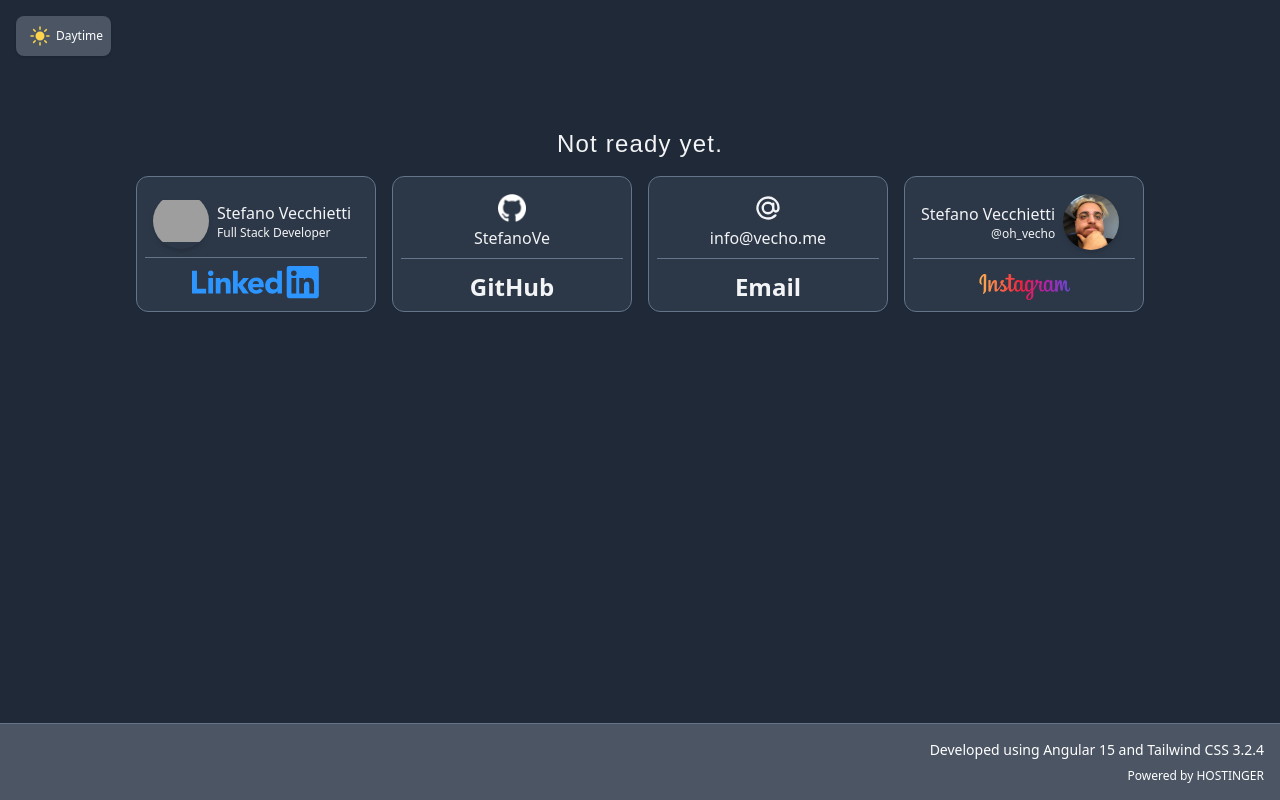
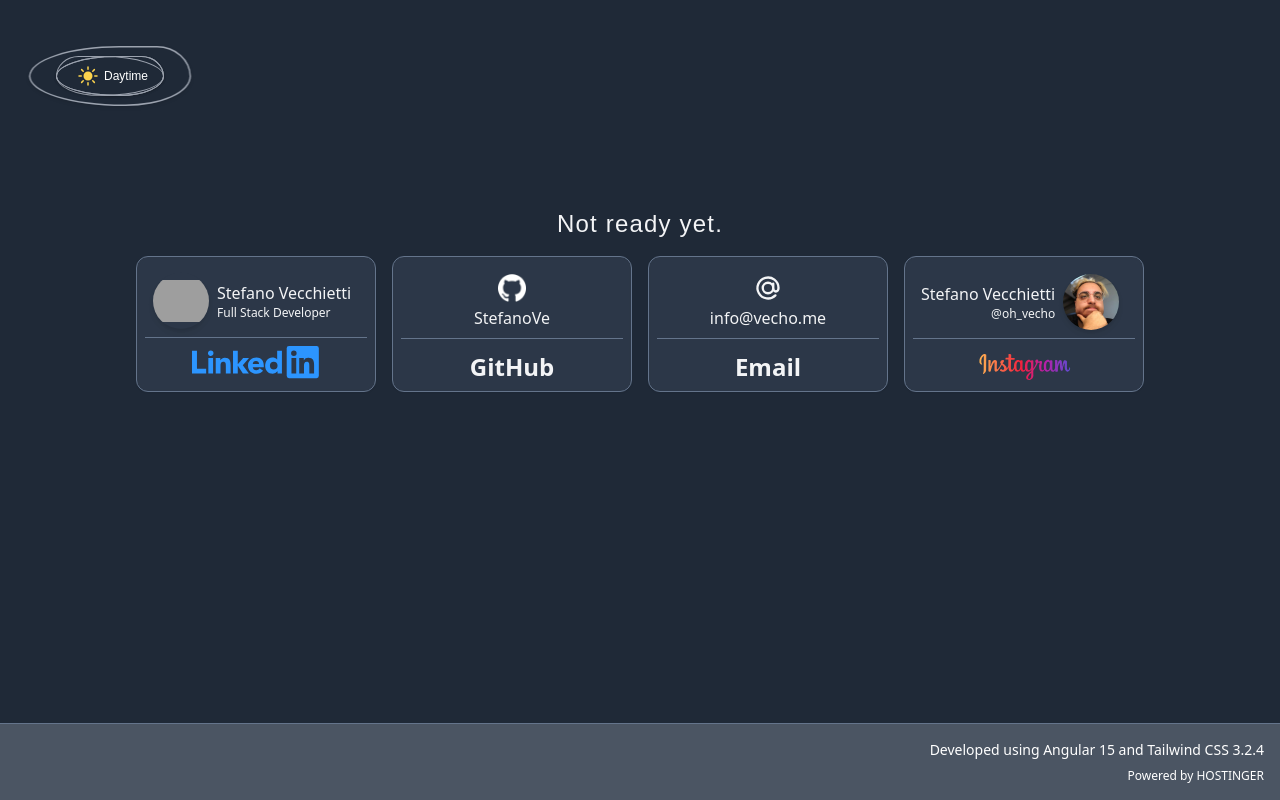
Before and after one commit to StefanoVe/portfolio, an Angular app: page /landing in a window 1280 px wide. Built offline with nearby package versions, Linux system fonts and the light colour scheme; grey boxes are pictures that could not be loaded; a web font is replaced by a local one; what tailwindcss-dotted-background would draw is missing.

Commit message:
ui improvements

```diff
--- a/src/app/app.component.html
+++ b/src/app/app.component.html
@@ -2,9 +2,9 @@
 <div [ngClass]="{ dark: darkMode.enabled }">
   <div
     class="
-      bg-dotted-spacing-10 bg-dotted-gray-200
+      bg-dotted-spacing-10 bg-dotted-gray-500
       dark:bg-dotted-gray-700
-      bg-amber-50
+      bg-gray-50
       dark:bg-gray-800
       text-gray-700
       dark:text-gray-100
@@ -29,7 +29,7 @@
       </div>
     </div>
 
-    <div class="footer space-y-2">
+    <div class="footer border-colors space-y-2">
       <div class="footer-header text-end">
         Developed using Angular 15 and Tailwind CSS 3.2.4
       </div>
--- a/src/app/app.component.scss
+++ b/src/app/app.component.scss
@@ -0,0 +1,11 @@
+.footer {
+    @apply p-4 dark:bg-gray-600 bg-gray-200 text-gray-500 dark:text-white w-full border-t backdrop-blur-sm hidden md:block;
+
+    & .footer-header {
+        @apply text-xs lg:text-sm;
+    }
+
+    & .footer-content {
+        @apply text-[0.50rem] lg:text-xs ;
+    }
+}
--- a/src/app/errors/containers/not-found/not-found.component.html
+++ b/src/app/errors/containers/not-found/not-found.component.html
@@ -2,7 +2,7 @@
   <div class="group/404 cursor-pointer" routerLink="/">
     <div class="img-container w-[28rem]">
       <img
-        class="blob-img group-hover/404:opacity-0 h-80"
+        class="blob blob-img group-hover/404:opacity-0 h-80"
         src="/assets/AI/404-1.png"
       />
       <img
@@ -11,13 +11,20 @@
           opacity-0
           h-full
           horizontal-flip
-          blob-img
+          blob blob-img
         "
         src="/assets/AI/404-2.png"
       />
-      <div class="blob-ring border-colors h-[26rem] w-[30rem]"></div>
+      <div class="blob-ring border-colors h-[26rem] w-[30rem] -top-10"></div>
       <div
-        class="blob-ring border-colors h-96 w-[30rem] scale-x-[-1] scale-y-[-1]"
+        class="
+          blob-ring
+          border-colors
+          h-96
+          w-[30rem]
+          scale-x-[-1] scale-y-[-1]
+          -top-10
+        "
       ></div>
       <div
         class="
@@ -29,7 +36,7 @@
           lg:block
           lg:opacity-0
           group-hover/404:opacity-100
-          animated
+          smooth
           translate-x-20
           group-hover/404:translate-x-0
           cursor-pointer
@@ -39,7 +46,7 @@
           <svg
             xmlns="http://www.w3.org/2000/svg"
             fill="currentColor"
-            class="h-6 w-6 text-current hover:rotate-[315deg] animated"
+            class="h-6 w-6 text-current hover:rotate-[315deg] smooth"
             viewBox="0 0 24 24"
           >
             <path
@@ -50,7 +57,7 @@
       </div>
     </div>
 
-    <div class="sticky z-10 group-hover/404:translate-y-8 animated">
+    <div class="sticky z-10 group-hover/404:translate-y-8 smooth">
       <h1
         class="
           group-hover/404:text-8xl
@@ -61,7 +68,7 @@
           from-purple-600
           to-red-600
           tracking-widest
-          animated
+          smooth
           group-hover/404:opacity-0 group-hover/404:-translate-y-20
           rotate-[6deg]
         "
@@ -72,7 +79,7 @@
         <div class="sticky">
           <span
             class="
-              animated
+              smooth
               group-hover/404:opacity-0
               drop-shadow-md
               group-hover/404:scale-90
@@ -86,7 +93,7 @@
           >
           <span
             class="
-              animated
+              smooth
               opacity-0
               group-hover/404:opacity-100 group-hover/404:text-3xl
               absolute
--- a/src/app/errors/containers/not-found/not-found.component.scss
+++ b/src/app/errors/containers/not-found/not-found.component.scss
@@ -1,50 +1,16 @@
-.animated {
+.smooth {
  @apply transition-all duration-300 ease-in-out
 }
 
-.horizontal-flip {
-    --tw-scale-x: -1;
-}
+
 .img-container {
-    @apply  h-80 group-hover/404:scale-150 group-hover/404:translate-y-20 animated z-50 outline-0 ring-0 border-none group-focus/404:duration-[300ms] group-focus/404:opacity-0 transform-gpu p-4
+    @apply  h-80 group-hover/404:scale-150 group-hover/404:translate-y-20 smooth z-50 outline-0 ring-0 border-none group-focus/404:duration-[300ms] group-focus/404:opacity-0 transform-gpu p-4
 }
 .blob-img {
- @apply   transform-gpu animated blob  w-full  absolute
+ @apply   transform-gpu smooth w-full  absolute
 }
 
 
 .testclass{
     @apply bg-red-500
 }
-
-
-.blob {
-    overflow: hidden;
-    border-radius: 42% 56% 72% 28% / 42% 42% 56% 48%;
-    background-size: cover;
-    background-position: center;
-
-    animation: blob 10s linear infinite;
-
-  }
-
-  @keyframes blob {
-    0%, 100% {
-        border-radius:
-            42% 56% 72% 28% / 42% 42% 56% 48%;
-    }
-
-    33% {
-        border-radius:
-            42% 28% 48% 48% / 28% 28% 72% 72%;
-    }
-
-    66% {
-        border-radius:
-            100% 26% 56% 100% / 100% 100% 56% 56%;
-    }
-}
-
-.blob-ring {
-    @apply blob w-full border absolute -top-10 group-hover/404:w-10 group-hover/404:h-10 animated transform-gpu outline-none right-0
-}
--- a/src/app/widgets/components/toggle-dark-mode/toggle-dark-mode.component.html
+++ b/src/app/widgets/components/toggle-dark-mode/toggle-dark-mode.component.html
@@ -1,5 +1,37 @@
+<div class="w-fit h-10 relative m-10 px-2 group/toggleld">
+  <div
+    class="
+      blob-ring
+      button-border
+      scale-150
+      group-hover/toggleld:scale-[1.8] group-hover/toggleld:rotate-[6deg]
+    "
+  ></div>
+  <div
+    class="
+      blob-ring
+      button-border
+      group-hover/toggleld:scale-150
+      scale-x-[-1]
+      group-hover/toggleld:scale-x-[-1]
+      delay-75
+    "
+  ></div>
+  <div
+    class="blob-ring button-border group-hover/toggleld:scale-125 delay-75"
+  ></div>
+  <div
+    class="blob-ring button-border group-hover/toggleld:scale-120 delay-150"
+  ></div>
+
   <button
-  class="dark-mode-button bg-gray-100 dark:bg-gray-600 text-slate-700 dark:text-white hover:brightness-90 shadow"
+    class="
+      dark-mode-button
+      text-slate-700
+      dark:text-white
+      group-hover/toggleld:scale-125
+      smooth
+    "
     (click)="handleDarkMode()"
   >
     <svg
@@ -27,7 +59,8 @@
         d="M12 2.25a.75.75 0 01.75.75v2.25a.75.75 0 01-1.5 0V3a.75.75 0 01.75-.75zM7.5 12a4.5 4.5 0 119 0 4.5 4.5 0 01-9 0zM18.894 6.166a.75.75 0 00-1.06-1.06l-1.591 1.59a.75.75 0 101.06 1.061l1.591-1.59zM21.75 12a.75.75 0 01-.75.75h-2.25a.75.75 0 010-1.5H21a.75.75 0 01.75.75zM17.834 18.894a.75.75 0 001.06-1.06l-1.59-1.591a.75.75 0 10-1.061 1.06l1.59 1.591zM12 18a.75.75 0 01.75.75V21a.75.75 0 01-1.5 0v-2.25A.75.75 0 0112 18zM7.758 17.303a.75.75 0 00-1.061-1.06l-1.591 1.59a.75.75 0 001.06 1.061l1.591-1.59zM6 12a.75.75 0 01-.75.75H3a.75.75 0 010-1.5h2.25A.75.75 0 016 12zM6.697 7.757a.75.75 0 001.06-1.06l-1.59-1.591a.75.75 0 00-1.061 1.06l1.59 1.591z"
       />
     </svg>
-  <span class="text-xs text-gray-700 dark:text-white my-auto">{{
+    <span class="text-xs text-gray-700 dark:text-white my-auto font-syne">{{
       isDarkModeChecked() ? "Daytime" : "Nighttime"
     }}</span>
   </button>
+</div>
--- a/src/app/widgets/components/toggle-dark-mode/toggle-dark-mode.component.scss
+++ b/src/app/widgets/components/toggle-dark-mode/toggle-dark-mode.component.scss
@@ -12,3 +12,8 @@
 {
     @apply opacity-0 absolute -translate-x-2
 }
+
+
+.button-border {
+ @apply   h-full z-50 pointer-events-none dark:shadow
+}
--- a/src/styles.scss
+++ b/src/styles.scss
@@ -19,17 +19,7 @@
     }
 }
 
-.footer {
-    @apply p-4 dark:bg-gray-600 bg-yellow-500/20 text-gray-500 dark:text-white w-full border-t border-colors hidden md:block;
 
-    & .footer-header {
-        @apply text-xs lg:text-sm;
-    }
-
-    & .footer-content {
-        @apply text-[0.50rem] lg:text-xs ;
-    }
-}
 
 .border-colors {
     @apply border-gray-200 dark:border-slate-500
@@ -48,8 +38,47 @@
     }
 }
 
+.horizontal-flip {
+    --tw-scale-x: -1;
+}
+
 body{
     width:100%;
     overflow-x:hidden;
     overflow-y:hidden;
 }
+
+.blob {
+    overflow: hidden;
+    border-radius: 42% 56% 72% 28% / 42% 42% 56% 48%;
+    background-size: cover;
+    background-position: center;
+
+    animation: blob 10s linear infinite;
+
+  }
+
+  @keyframes blob {
+    0%, 100% {
+        border-radius:
+            42% 56% 72% 28% / 42% 42% 56% 48%;
+    }
+
+    33% {
+        border-radius:
+            42% 28% 48% 48% / 28% 28% 72% 72%;
+    }
+
+    66% {
+        border-radius:
+            100% 26% 56% 100% / 100% 100% 56% 56%;
+    }
+}
+
+.blob-ring {
+    @apply blob w-full border absolute  group-hover/404:w-10 group-hover/404:h-10 transition-all duration-300 ease-in-out    transform-gpu outline-none right-0    border-gray-400
+}
+
+.smooth {
+    @apply transition-all duration-300 ease-in-out
+   }
```
Lines whose indentation alone changed are shown as unchanged.
